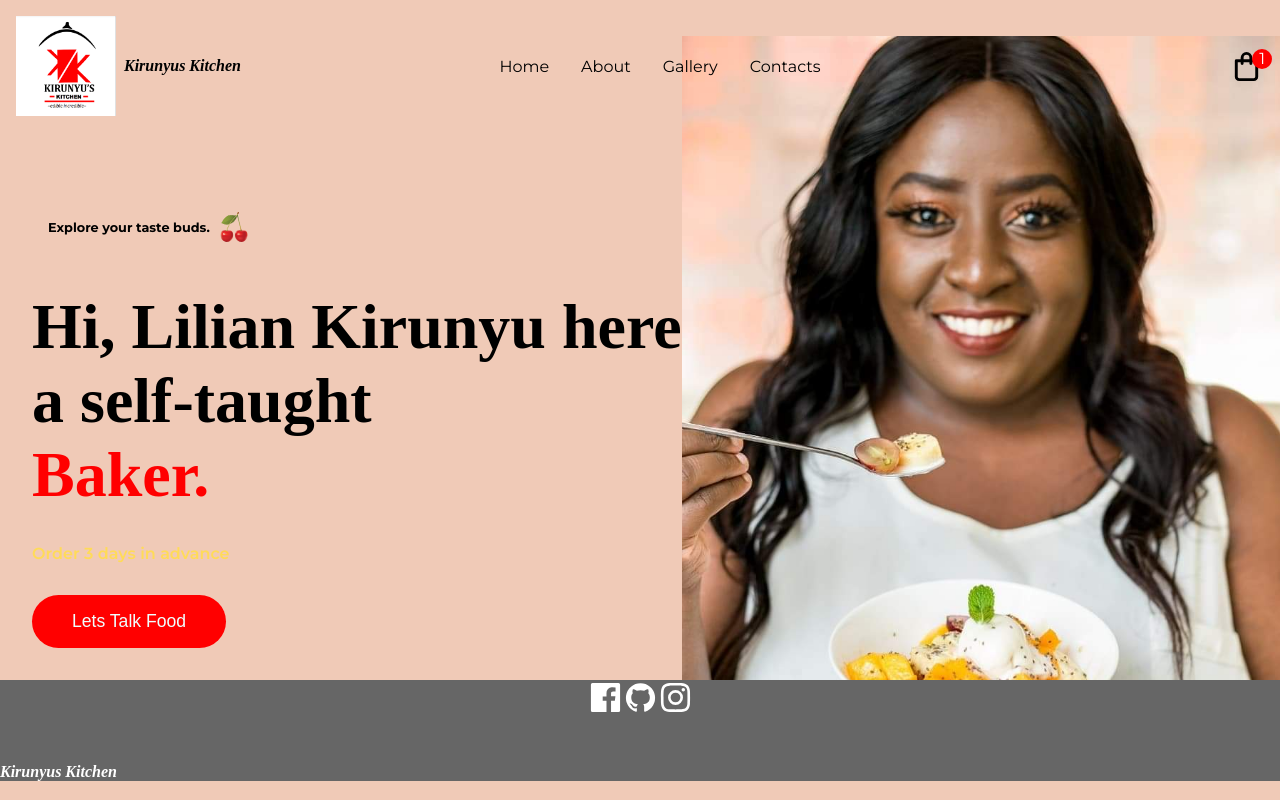
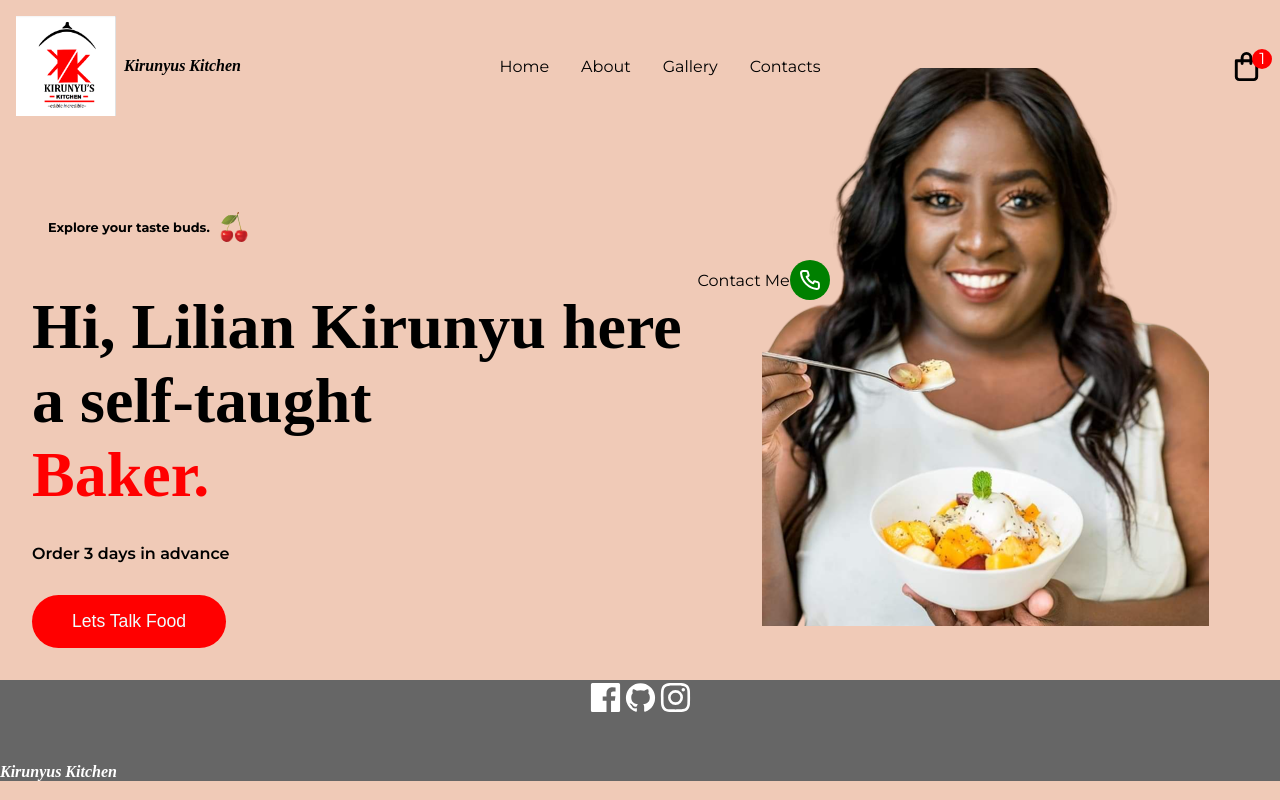
Before and after one commit to Charlotte-Natasha/Kirunyus-Kitchen, a Next.js app: page / in a window 1280 px wide. Built offline with nearby package versions, Linux system fonts and the light colour scheme; a web font is replaced by a local one.

Commit message:
styled the icon on hero section

```diff
--- a/components/Hero.jsx
+++ b/components/Hero.jsx
@@ -2,7 +2,8 @@ import React from 'react'
 import css from '../styles/Hero.module.css'
 import Image from 'next/image'
 import Cherry from '../assets/breakfast/Cherry.png'
-import HeroImage from '../assets/k.k.jpeg'
+import HeroImage from '../assets/k.k.l.png'
+import {UilPhone} from '@iconscout/react-unicons'
 
 const Hero = () => {
     return (
@@ -30,9 +31,16 @@ const Hero = () => {
             </div>
 
             <div className={css.right}>
-                <css className={css.imageContainer}>
+                <div className={css.imageContainer}>
                     <Image src={HeroImage} alt='' layout='intrinsic'/>
-                </css>
+                </div>
+
+                <div className={css.contact}>
+                    <span>Contact Me</span>
+                    <div>
+                        <UilPhone color='white'/>
+                    </div>
+                </div>
             </div>
 
         </div>
--- a/styles/Hero.module.css
+++ b/styles/Hero.module.css
@@ -30,7 +30,7 @@
 
 .txt{
     width: 70%;
-    color: var(--gold);
+    color: #000;
     font-weight: 600;
 }
 
@@ -46,5 +46,27 @@
 .imageContainer{
     width: 38rem;
     position: absolute;
-    top: -7rem;
+    top: -5rem;
+    left: 5rem;
 }
+
+.contact{
+    display: flex;
+    align-items: center;
+    justify-content: center;
+    position: absolute;
+    width: max-content;
+    padding: 1rem;
+    border-radius: 1rem;
+    top: 6rem;
+}
+
+.contact div{
+    background: green;
+    border-radius: 50%;
+    width: 2.5rem;
+    display: flex;
+    align-items: center;
+    justify-content: center;
+    height: 2.5rem;
+}
```
Also changed, not shown: assets/k.k.l.png (added).
